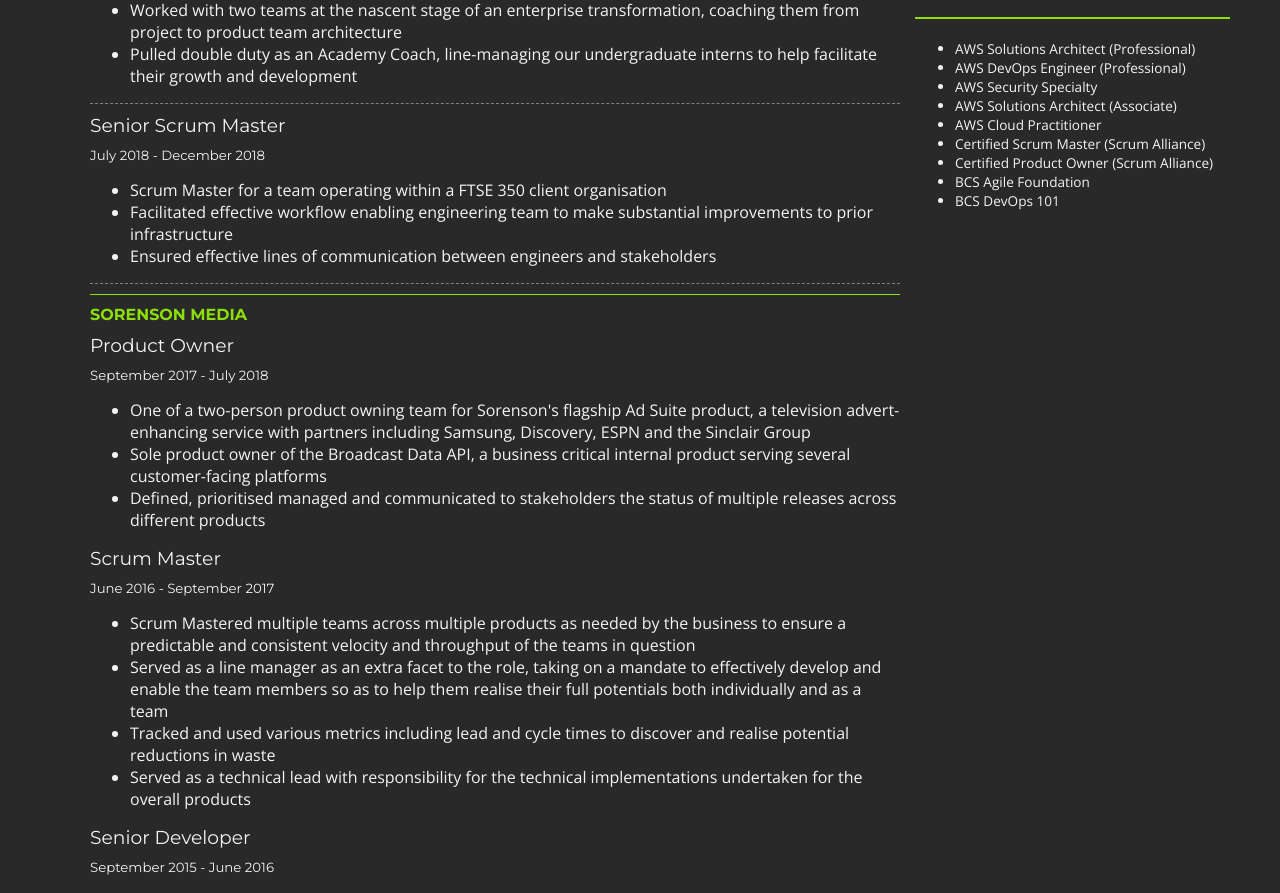
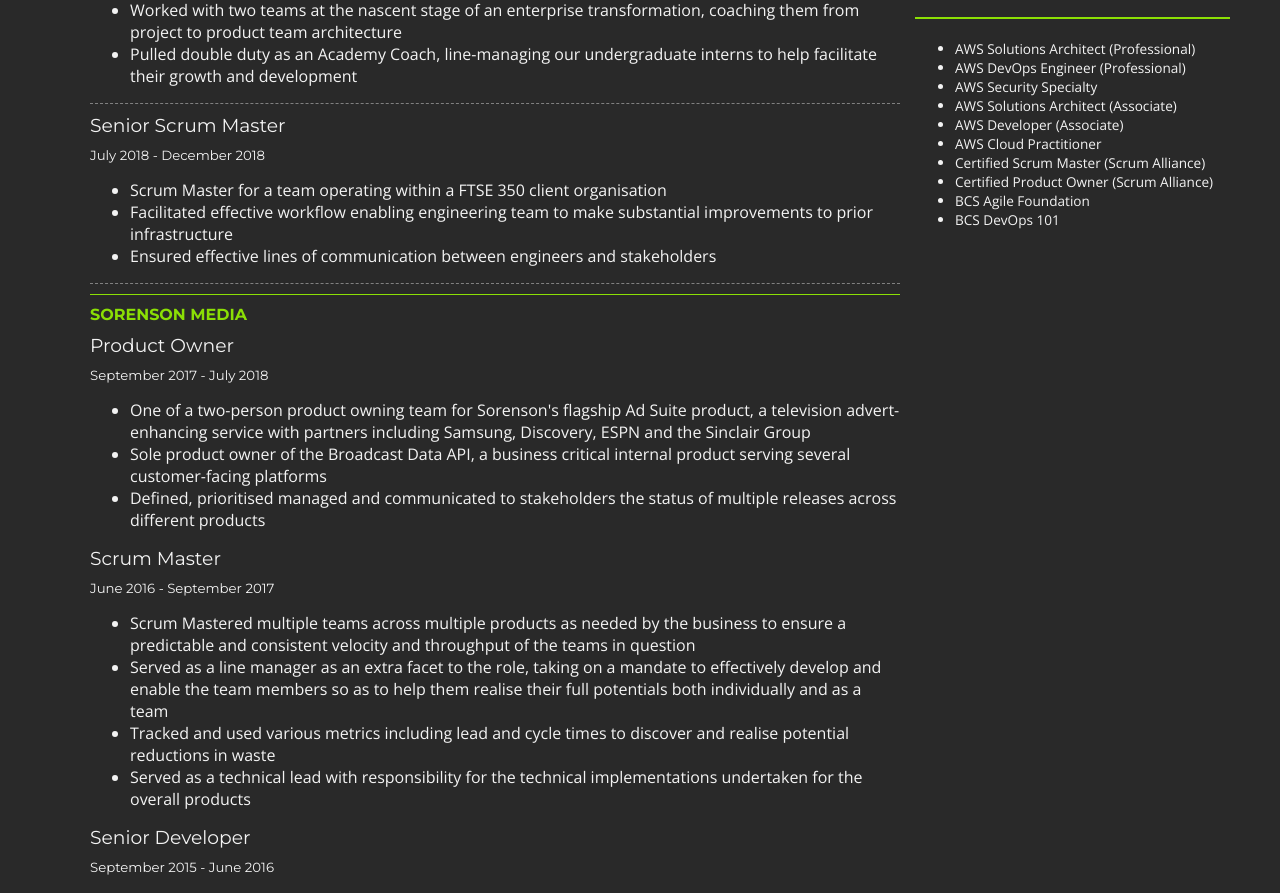
Before and after one commit to rjcoupe/cv, an Angular app: page / in a window 1280 px wide. Shown: the part 1181-2074 px from the top of the page. Built offline with nearby package versions, Linux system fonts and the light colour scheme; what ng2-charts would draw is missing.

Commit message:
Updated certs bullet list

```diff
--- a/src/app/app.component.ts
+++ b/src/app/app.component.ts
@@ -43,6 +43,7 @@
     'AWS DevOps Engineer (Professional)',
     'AWS Security Specialty',
     'AWS Solutions Architect (Associate)',
+    'AWS Developer (Associate)',
     'AWS Cloud Practitioner',
     'Certified Scrum Master (Scrum Alliance)',
     'Certified Product Owner (Scrum Alliance)',
```
